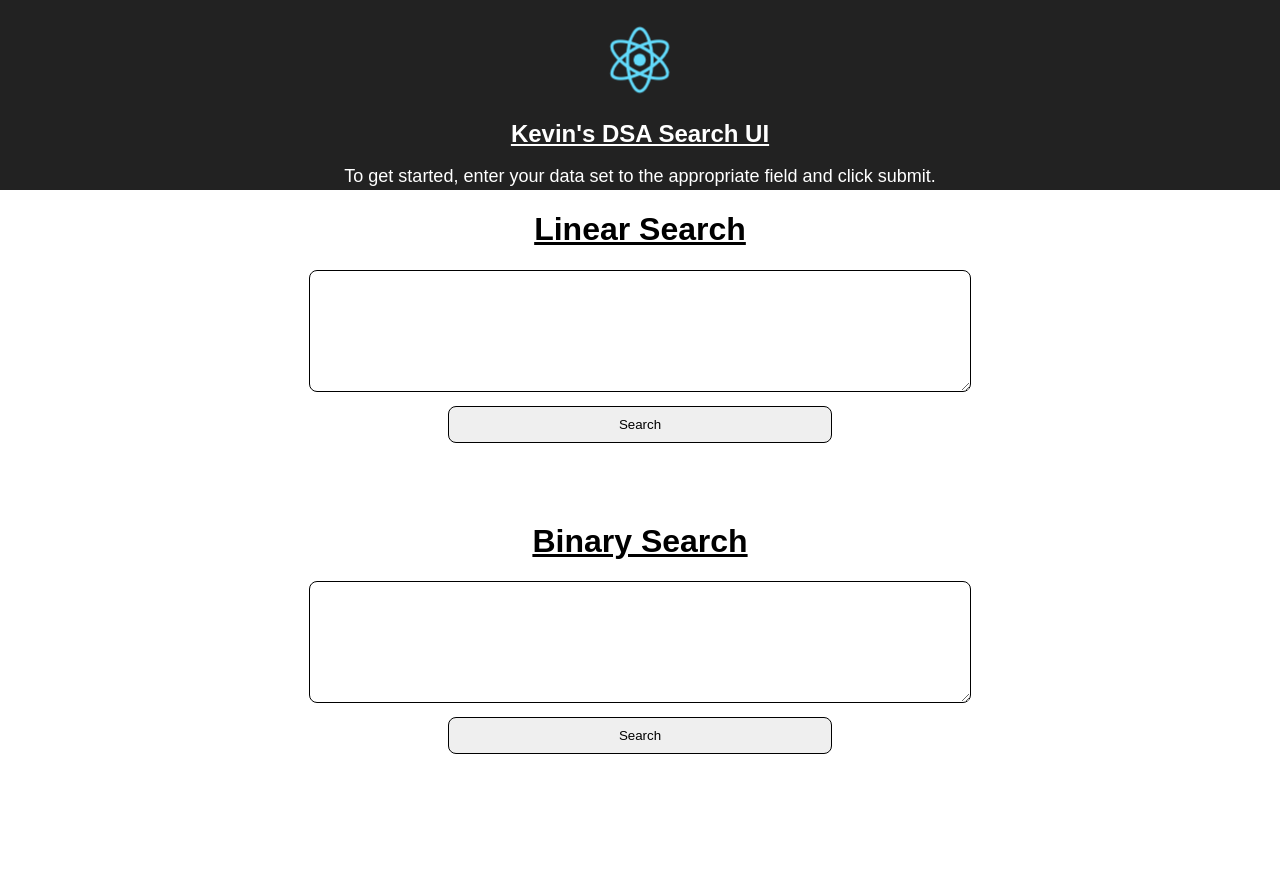
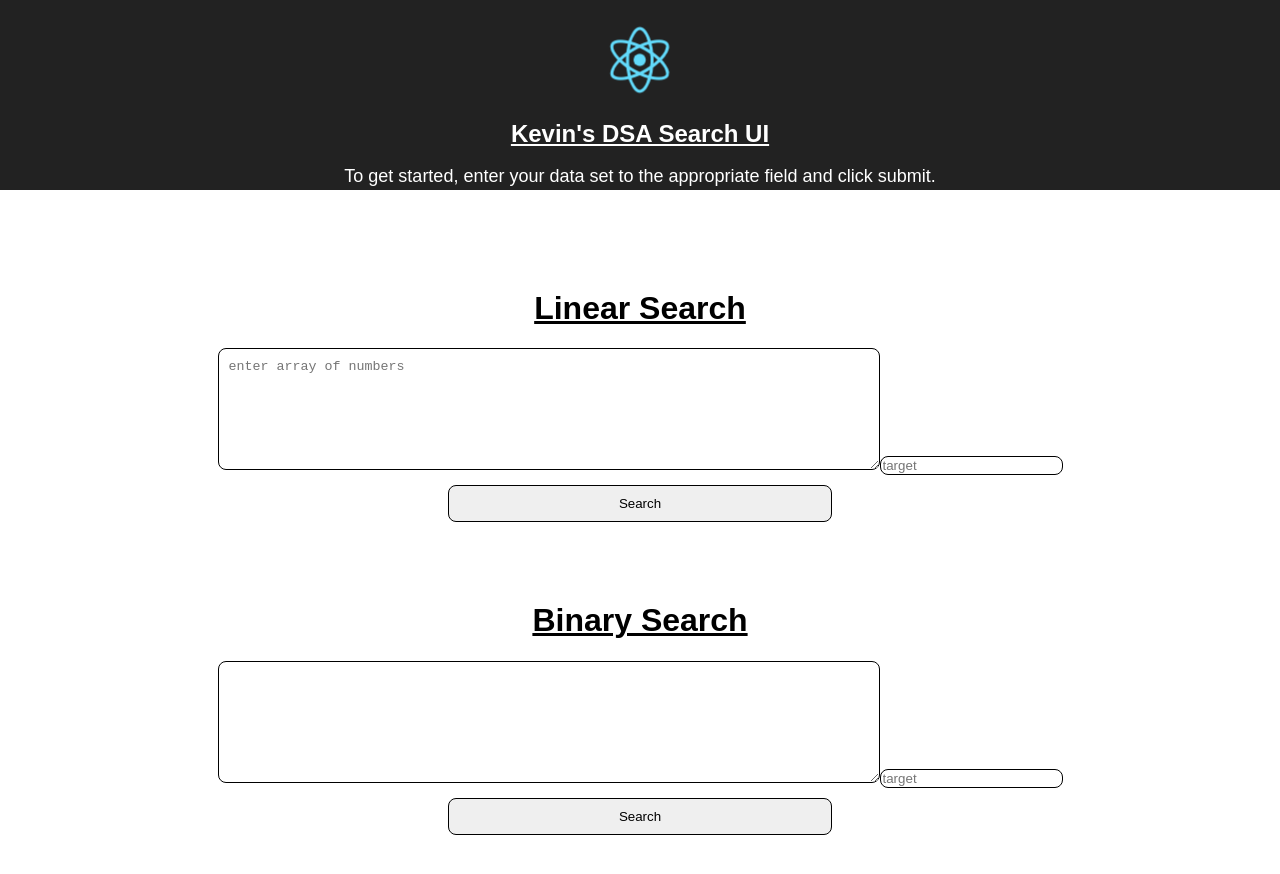
Before and after one commit to thinkful-ei19/kevin-DSA-Searching, a React (Create React App) app: page / in a window 1280 px wide. Shown: the top 874 px of the page. Before the commit the page ends 834 px from the top, so only its background shows below. Built offline with nearby package versions, Linux system fonts and the light colour scheme.

Commit message:
began linear search logic but need another input which wont render

```diff
--- a/src/App.css
+++ b/src/App.css
@@ -23,8 +23,12 @@
 }
 
 @keyframes App-logo-spin {
-  from { transform: rotate(0deg); }
-  to { transform: rotate(360deg); }
+  from {
+    transform: rotate(0deg);
+  }
+  to {
+    transform: rotate(360deg);
+  }
 }
 
 textarea {
@@ -48,5 +52,13 @@ button {
 
 h1 {
   text-decoration: underline;
+}
 
+.search-container {
+  margin-top: 100px;
 }
+
+input {
+  border: 1px solid black;
+  border-radius: 8px;
+}
--- a/src/App.js
+++ b/src/App.js
@@ -1,7 +1,8 @@
 import React, { Component } from 'react';
 
 import './App.css';
-import Search from './components/Search';
+import LinearSearch from './components/LinearSearch';
+import BinarySearch from './components/BinarySearch';
 import Header from './components/Header';
 
 class App extends Component {
@@ -11,14 +12,37 @@ class App extends Component {
     binaryAnswer: 0,
   }
 
+  linearSearch(arr, target) {
+    for (let i = 0; i < arr.length; i++) {
+      if (i = target) {
+        this.setState({
+          linearAnswer: i,
+        })
+      }
+    }
+  }
+
+  binarySearch(value) {
+
+  }
+
+  linearUpdate(event) {
+    event.preventDefault();
+    linearSearch(event.target.value, )
+  }
+
+  binaryUpdate(event) {
+    event.preventDefault();
+  }
+
   render() {
     return (
       <div className="App">
         <Header />
-        <h1>Linear Search</h1>
-          <Search />
-        <h1>Binary Search</h1>
-          <Search />
+        <div className="search-container">
+          <LinearSearch linearUpdate={this.linearUpdate} />
+          <BinarySearch binaryUpdate={this.binaryUpdate} />
+        </div>
       </div>
     );
   }
--- /dev/null
+++ b/src/components/BinarySearch.js
@@ -0,0 +1,12 @@
+import React from 'react';
+
+export default function BinarySearch(props) {
+  return (
+    <form onSubmit={props.binaryUpdate}>
+      <h1>Binary Search</h1>
+      <textarea></textarea>
+      <input placeholder="target" />
+      <button type="submit">Search</button>
+    </form>
+  )
+}
--- /dev/null
+++ b/src/components/LinearSearch.js
@@ -0,0 +1,12 @@
+import React from 'react';
+
+export default function LinearSearch(props) {
+  return (
+    <form onSubmit={props.linearUpdate}>
+      <h1>Linear Search</h1>
+      <textarea placeholder="enter array of numbers"></textarea>
+      <input placeholder="target" />
+      <button type="submit">Search</button>
+    </form>
+  )
+}
--- a/src/components/Search.js
+++ /dev/null
@@ -1,10 +0,0 @@
-import React from 'react';
-
-export default function Search(props) {
-  return (
-    <form>
-      <textarea></textarea>
-      <button type="submit">Search</button>
-    </form>
-  )
-}
```
